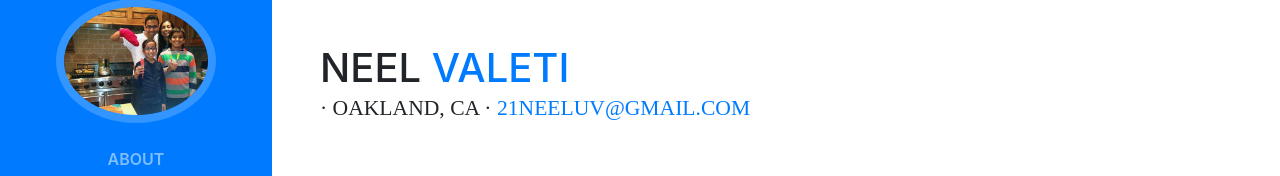
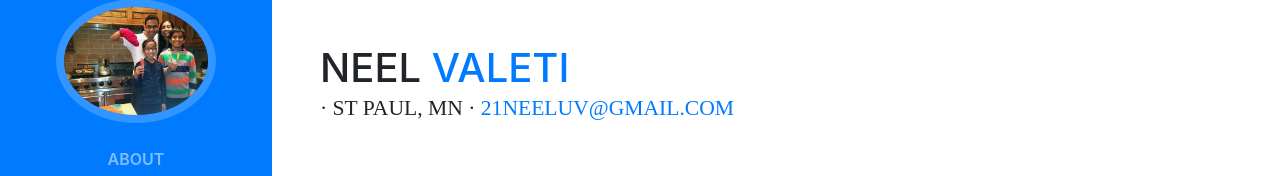
Before and after one commit to criconeel/criconeel.github.io, a website with bundled scripts: page index.html in a window 1280 px wide. Shown: the part 215-391 px from the top of the page. Built offline with nearby package versions, Linux system fonts and the light colour scheme; a script that the page names is missing; a web font is replaced by a local one.

Commit message:
change location

```diff
--- a/index.html
+++ b/index.html
@@ -70,7 +70,7 @@
           <h1 class="mb-0">Neel
             <span class="text-primary">Valeti</span>
           </h1>
-          <div class="subheading mb-5 location"> · Oakland, CA ·
+          <div class="subheading mb-5 location"> · St Paul, MN ·
             <a href="mailto:21neeluv@gmail.com">21neeluv@gmail.com</a>
           </div>
           <p class="mb-5">I am experienced in leveraging agile frameworks to provide a robust synopsis for high level overviews. Iterative approaches to corporate strategy foster collaborative thinking to further the overall value proposition.</p>
```
